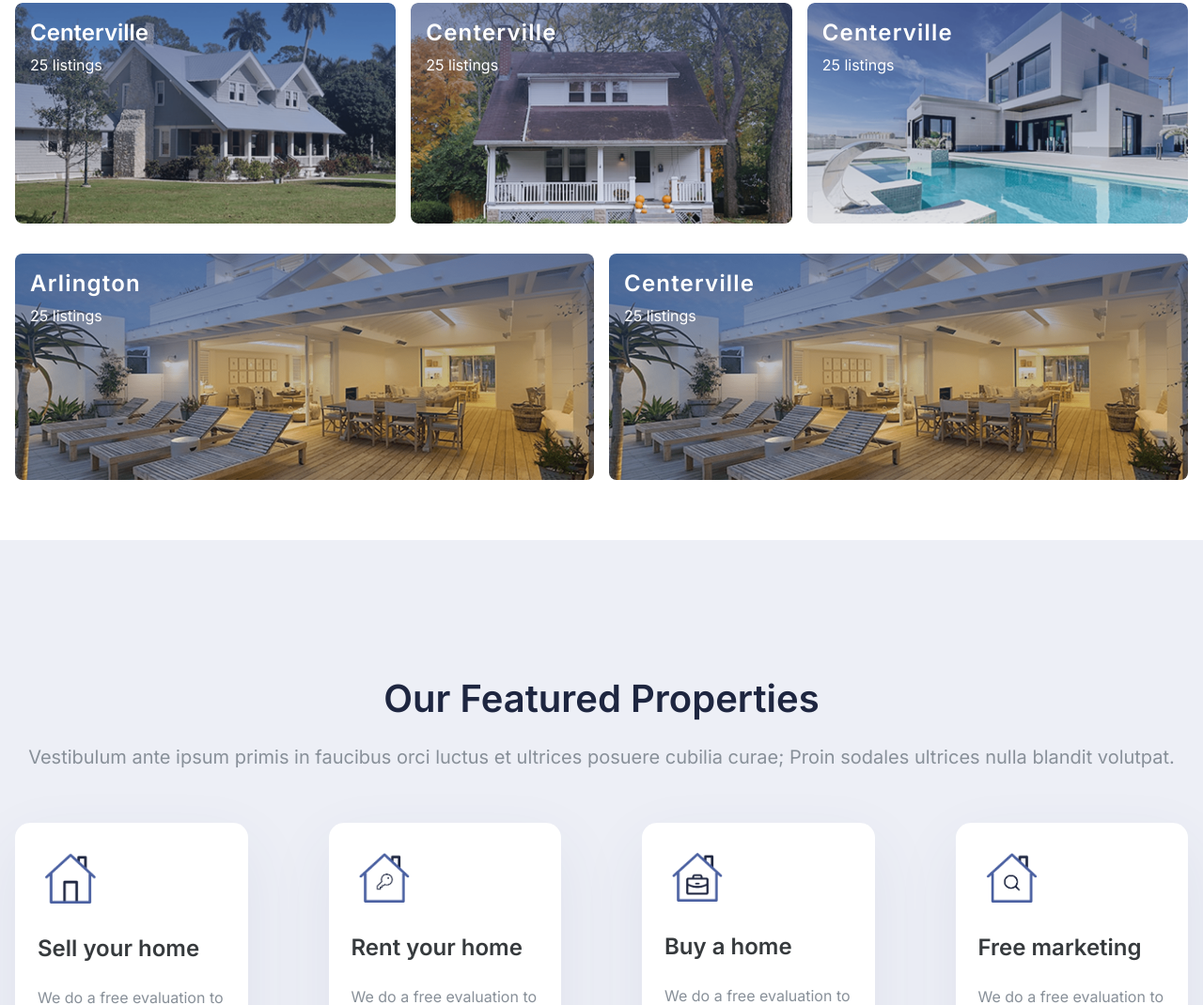
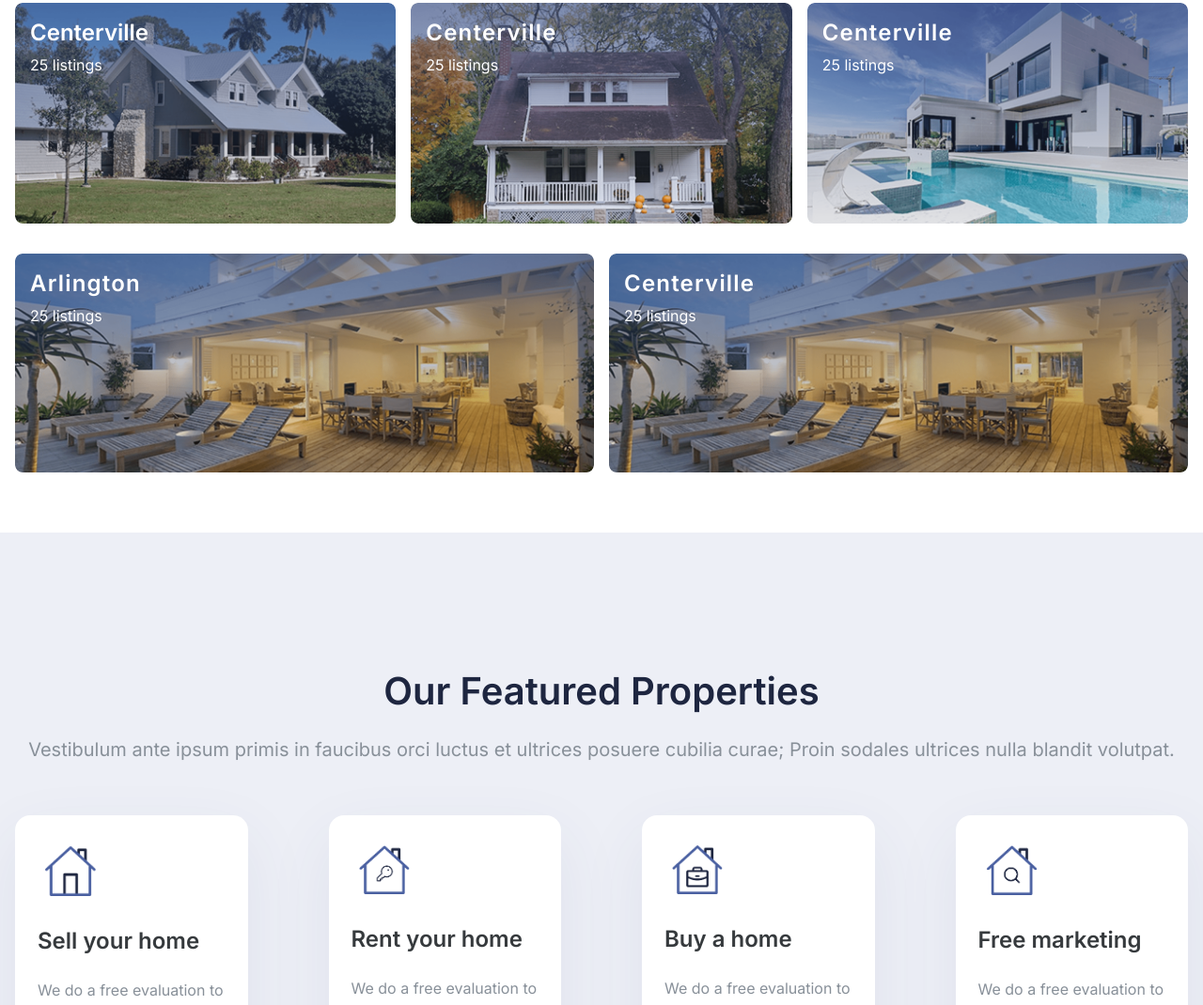
Before and after one commit to shafiqahmad81/reis-project, a website built with Vite: page index.html in a window 1280 px wide. Shown: the part 901-1971 px from the top of the page at 94% size. Built offline with nearby package versions, Linux system fonts and the light colour scheme.

Commit message:
complete my reis project

```diff
--- a/index.html
+++ b/index.html
@@ -181,14 +181,14 @@
           <h4 class="text-white -tracking-tighter">Arlington</h4>
           <p class="home-p text-white mt-1.5">25 listings</p>
         </div>
-        <img src="src/img/Card5.png" class="rounded-lg h-[241px] object-cover">
+        <img src="src/img/Card5.png" class="rounded-lg ">
       </div>
       <div class="relative">
         <div class="absolute top-4 left-4">
           <h4 class="text-white -tracking-tighter">Centerville</h4>
           <p class="home-p text-white mt-1.5">25 listings</p>
         </div>
-        <img src="src/img/Card5.png" class="rounded-lg h-[241px] object-cover">
+        <img src="src/img/Card5.png" class="rounded-lg ">
       </div>
     </div>
   </section>
```
